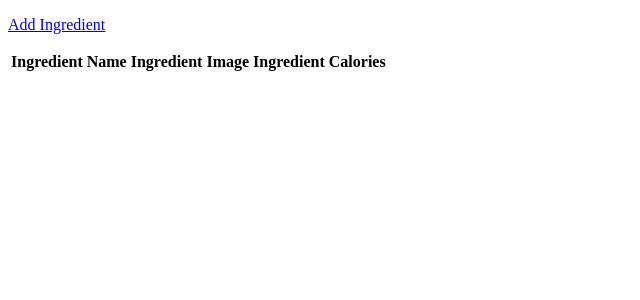
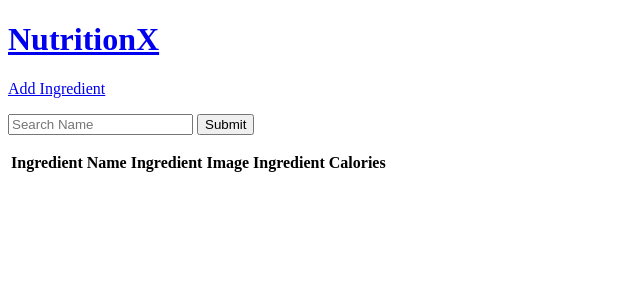
Before and after one commit to edwardpassagi/nutrition-app, a Flask app: page / in a window 1280 px wide. Shown: the top 300 px of the page, without its empty margins (0-640 px from the left). Run offline with Flask 2, Linux system fonts and the light colour scheme; data that the repository does not hold is empty.

Commit message:
finished search functionality

```diff
--- a/ingredient_crud/main.py
+++ b/ingredient_crud/main.py
@@ -1,7 +1,6 @@
 import pymysql
 import json
 from app import app
-from tables import Results
 from db_config import mysql
 from flask import flash, render_template, request, redirect
 
@@ -48,17 +47,12 @@ def add_ingredient():
 def ingredients():
     conn = None
     cursor = None
-    print("HOME DIR")
 
     try:
         conn = mysql.connect()
         cursor = conn.cursor(pymysql.cursors.DictCursor)
         cursor.execute("SELECT * FROM ingredient")
         rows = cursor.fetchall()
-        print("ROWS: {}".format(rows))
-
-        for row in rows:
-            print(row)
 
         return render_template('ingredients.html', rows=rows)
 
@@ -148,6 +142,58 @@ def delete_ingredient(id):
         cursor.close()
         conn.close()
 
+# Search method
+@app.route('/search', methods=['post'])
+def search_ingredient():
+    print("HELLO::: search called")
+    conn = None
+    cursor = None
+
+    try:
+        _name_hint = request.form['ingredientHint']
+
+        conn = mysql.connect()
+        cursor = conn.cursor(pymysql.cursors.DictCursor)
+        print(_name_hint)
+        if _name_hint:
+            sql = "SELECT * FROM ingredient WHERE ingredient_name LIKE '%{}%'".format(_name_hint)
+            print(sql)
+            cursor.execute(sql)
+
+            rows = cursor.fetchall()
+            print("ROWS: {}".format(rows))
+            # flash("Search result for: {}".format(_name_hint))
+            msg = "Search result for: {}".format(_name_hint)
+            return render_template('ingredients.html', rows=rows, msg=msg)
+    except Exception as e:
+        print(e)
+    finally:
+        cursor.close()
+        conn.close()
+
+    return render_template('ingredients.html', rows=[])
+
+
+# @app.route('/')
+# def ingredients():
+#     conn = None
+#     cursor = None
+
+#     try:
+#         conn = mysql.connect()
+#         cursor = conn.cursor(pymysql.cursors.DictCursor)
+#         cursor.execute("SELECT * FROM ingredient")
+#         rows = cursor.fetchall()
+
+#         return render_template('ingredients.html', rows=rows)
+
+#     except Exception as e:
+#         print(e)
+
+#     finally:
+#         cursor.close()
+#         conn.close()
+
 
 if __name__ == "__main__":
     app.run()
--- a/ingredient_crud/templates/ingredients.html
+++ b/ingredient_crud/templates/ingredients.html
@@ -1,8 +1,15 @@
 <!DOCTYPE html>
 
 <title>List of Ingredients</title>
+<h1><a href="/">NutritionX</a></h1>
+<p><a href="/new_ingredient">Add Ingredient</a></p>
 
-<p><a href="/new_ingredient">Add Ingredient</a></p>
+<form method="post" action="/search">
+    <input name="ingredientHint" value="" type="text" placeholder = "Search Name" autocomplete="off" required>
+    <input type="submit" value="Submit">
+</form>
+
+<p>{{msg}}</p>
 
 <table>
     <tr>
```
Also changed, not shown: ingredient_crud/tables.py (deleted, +0 -10 lines).
